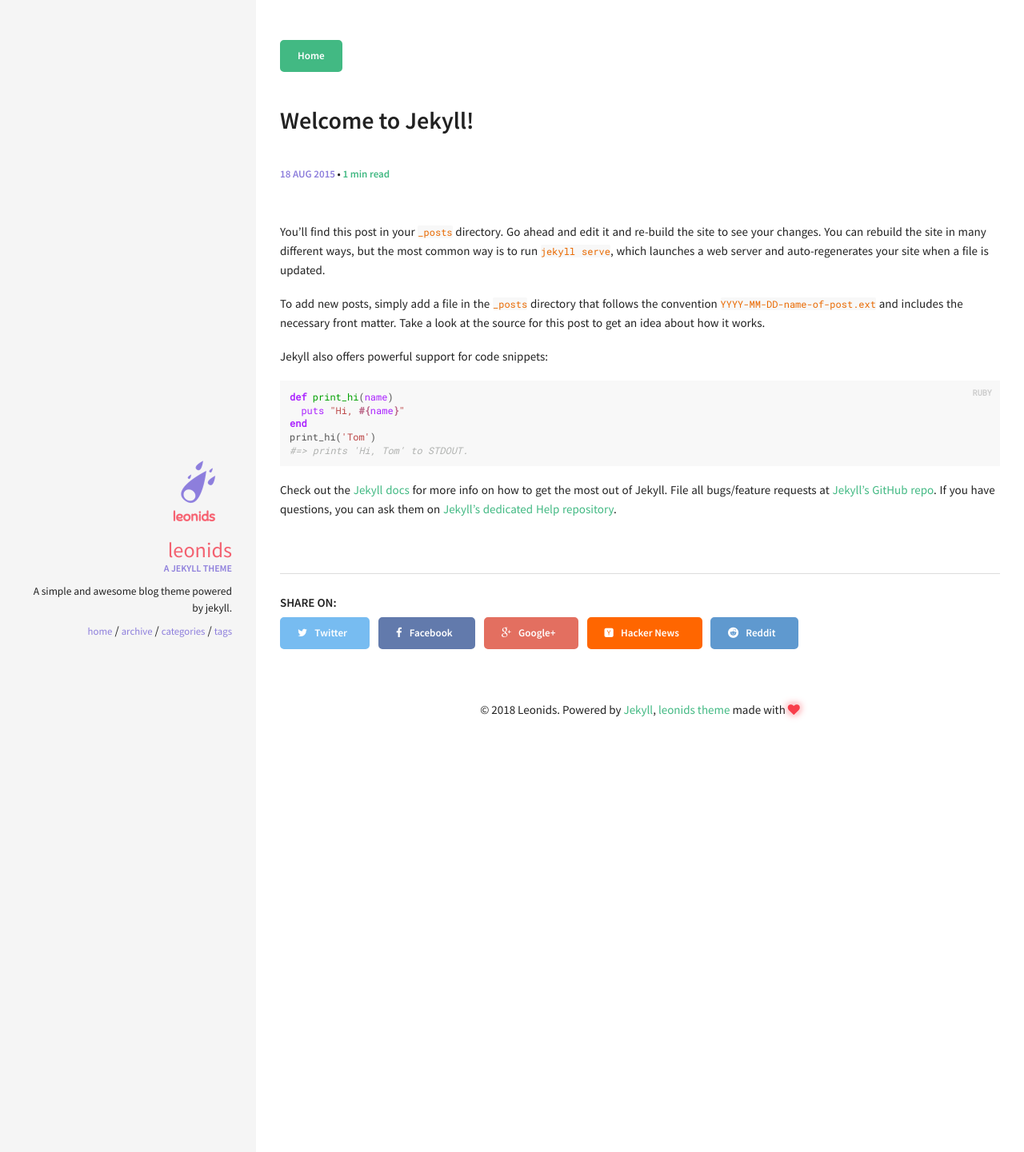
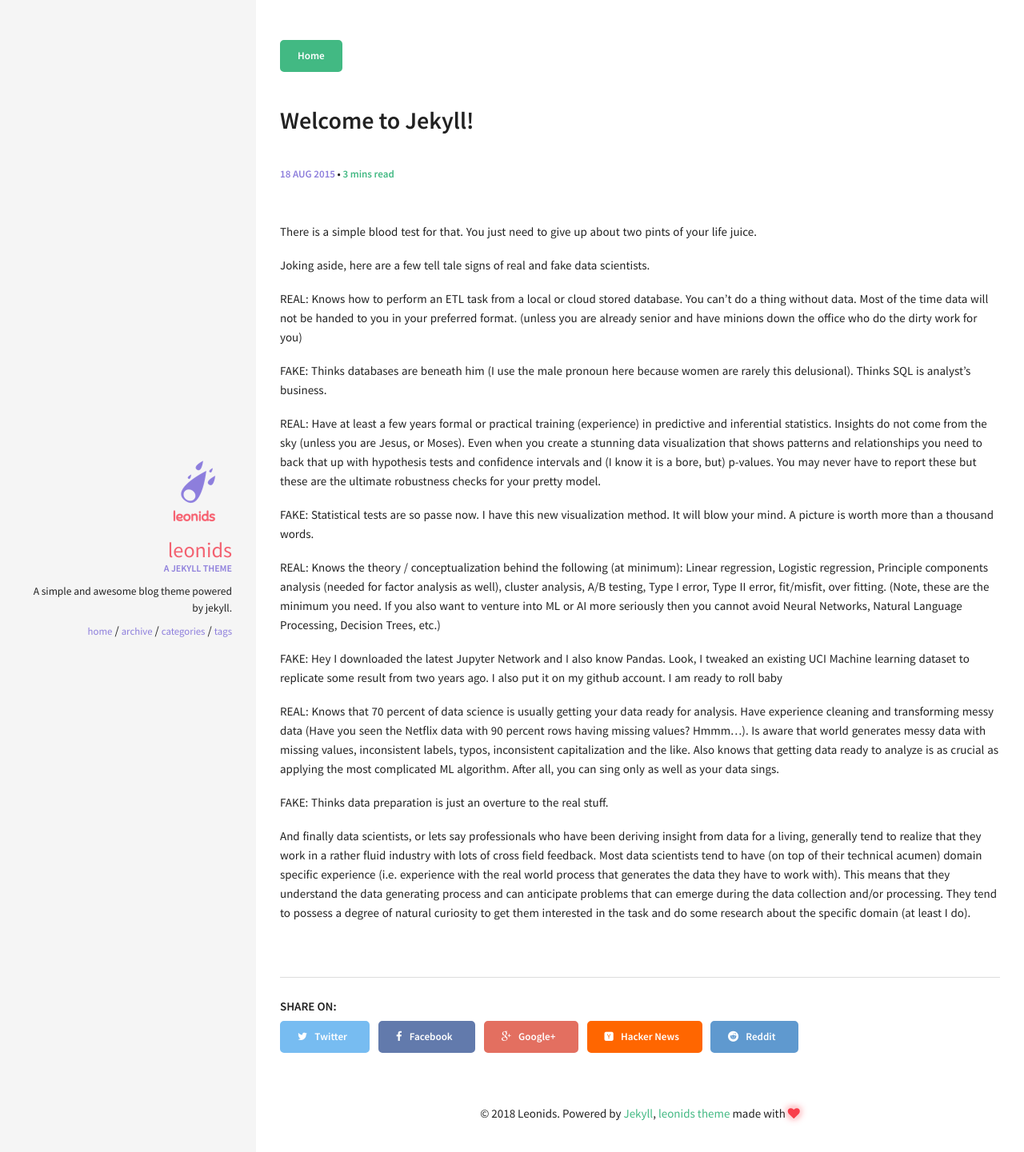
Before and after one commit to hothanhluan/hothanhluan.github.io, a Jekyll site: the page built from _posts/2015-08-18-welcome-to-jekyll.md, in a window 1280 px wide. Shown: the top 1441 px of the page at 80% size. Built offline with Jekyll 4.4.1, drawn with Linux system fonts in a browser that asks for light colours.

Commit message:
Update 2015-08-18-welcome-to-jekyll.md

```diff
--- a/_posts/2015-08-18-welcome-to-jekyll.md
+++ b/_posts/2015-08-18-welcome-to-jekyll.md
@@ -5,24 +5,24 @@ date:   2015-08-18 15:07:19
 categories: [tutorial]
 comments: true
 ---
-You’ll find this post in your `_posts` directory. Go ahead and edit it and re-build the site to see your changes. You can rebuild the site in many different ways, but the most common way is to run `jekyll serve`, which launches a web server and auto-regenerates your site when a file is updated.
+There is a simple blood test for that. You just need to give up about two pints of your life juice.
 
-To add new posts, simply add a file in the `_posts` directory that follows the convention `YYYY-MM-DD-name-of-post.ext` and includes the necessary front matter. Take a look at the source for this post to get an idea about how it works.
+Joking aside, here are a few tell tale signs of real and fake data scientists.
 
-<!--more-->
+REAL: Knows how to perform an ETL task from a local or cloud stored database. You can’t do a thing without data. Most of the time data will not be handed to you in your preferred format. (unless you are already senior and have minions down the office who do the dirty work for you)
 
-Jekyll also offers powerful support for code snippets:
+FAKE: Thinks databases are beneath him (I use the male pronoun here because women are rarely this delusional). Thinks SQL is analyst’s business.
 
-{% highlight ruby %}
-def print_hi(name)
-  puts "Hi, #{name}"
-end
-print_hi('Tom')
-#=> prints 'Hi, Tom' to STDOUT.
-{% endhighlight %}
+REAL: Have at least a few years formal or practical training (experience) in predictive and inferential statistics. Insights do not come from the sky (unless you are Jesus, or Moses). Even when you create a stunning data visualization that shows patterns and relationships you need to back that up with hypothesis tests and confidence intervals and (I know it is a bore, but) p-values. You may never have to report these but these are the ultimate robustness checks for your pretty model.
 
-Check out the [Jekyll docs][jekyll] for more info on how to get the most out of Jekyll. File all bugs/feature requests at [Jekyll’s GitHub repo][jekyll-gh]. If you have questions, you can ask them on [Jekyll’s dedicated Help repository][jekyll-help].
+FAKE: Statistical tests are so passe now. I have this new visualization method. It will blow your mind. A picture is worth more than a thousand words.
 
-[jekyll]:      http://jekyllrb.com
-[jekyll-gh]:   https://github.com/jekyll/jekyll
-[jekyll-help]: https://github.com/jekyll/jekyll-help
+REAL: Knows the theory / conceptualization behind the following (at minimum): Linear regression, Logistic regression, Principle components analysis (needed for factor analysis as well), cluster analysis, A/B testing, Type I error, Type II error, fit/misfit, over fitting. (Note, these are the minimum you need. If you also want to venture into ML or AI more seriously then you cannot avoid Neural Networks, Natural Language Processing, Decision Trees, etc.)
+
+FAKE: Hey I downloaded the latest Jupyter Network and I also know Pandas. Look, I tweaked an existing UCI Machine learning dataset to replicate some result from two years ago. I also put it on my github account. I am ready to roll baby
+
+REAL: Knows that 70 percent of data science is usually getting your data ready for analysis. Have experience cleaning and transforming messy data (Have you seen the Netflix data with 90 percent rows having missing values? Hmmm…). Is aware that world generates messy data with missing values, inconsistent labels, typos, inconsistent capitalization and the like. Also knows that getting data ready to analyze is as crucial as applying the most complicated ML algorithm. After all, you can sing only as well as your data sings.
+
+FAKE: Thinks data preparation is just an overture to the real stuff.
+
+And finally data scientists, or lets say professionals who have been deriving insight from data for a living, generally tend to realize that they work in a rather fluid industry with lots of cross field feedback. Most data scientists tend to have (on top of their technical acumen) domain specific experience (i.e. experience with the real world process that generates the data they have to work with). This means that they understand the data generating process and can anticipate problems that can emerge during the data collection and/or processing. They tend to possess a degree of natural curiosity to get them interested in the task and do some research about the specific domain (at least I do).
```
